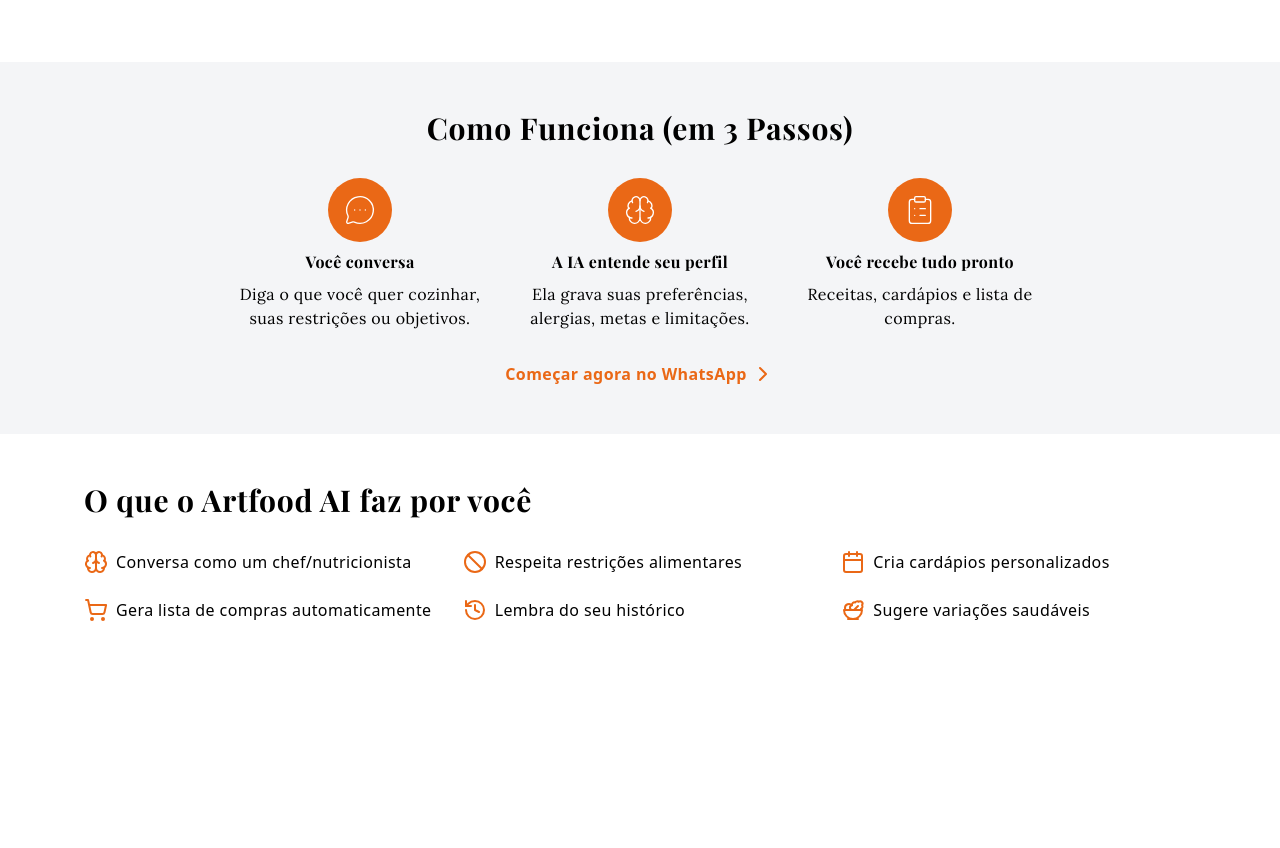
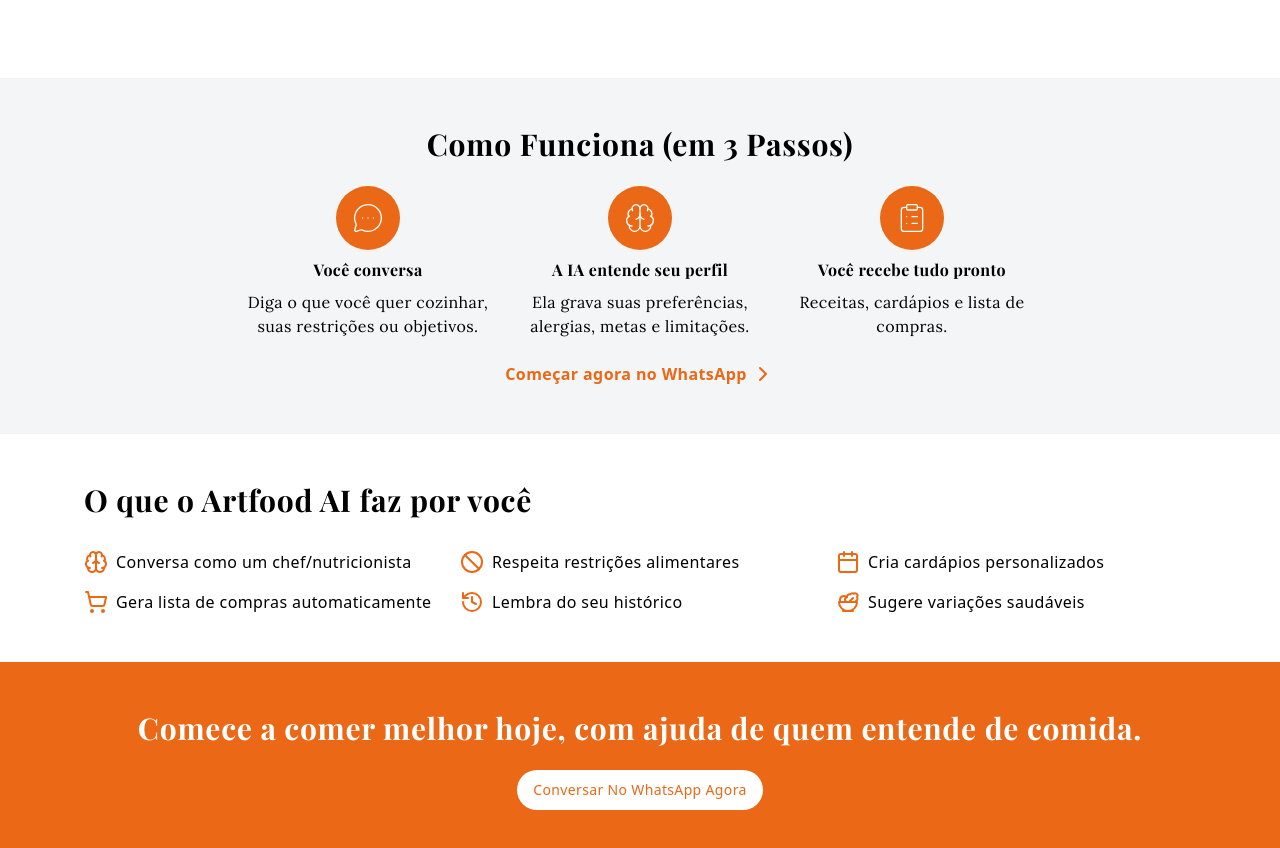
Before and after one commit to EduNunesGithub/art-food-landing-page, a Next.js app: page / in a window 1280 px wide. Shown: the part 338-1186 px from the top of the page. Before the commit the page ends 1008 px from the top, so only its background shows below. Built offline with nearby package versions, Linux system fonts and the light colour scheme.

Commit message:
feat(component): contact cta section

```diff
--- a/src/app/page.tsx
+++ b/src/app/page.tsx
@@ -1,4 +1,5 @@
 import { Benefits } from "@/components/benefits";
+import { ContactCta } from "@/components/contact-cta";
 import { Hero } from "@/components/hero";
 import { HowItWorks } from "@/components/how-it-works";
 
@@ -22,6 +23,12 @@
           <Benefits />
         </div>
       </section>
+
+      <section className="bg-primary flex items-center justify-center px-6 py-12 w-full">
+        <div className="flex items-center max-w-278 w-full">
+          <ContactCta />
+        </div>
+      </section>
     </main>
   );
 }
--- a/src/components/benefits/index.tsx
+++ b/src/components/benefits/index.tsx
@@ -80,7 +80,7 @@
 
     <motion.ul
       className={twMerge(
-        "auto-rows-min gap-6 grid grid-cols-1 items-start justify-items-center w-full",
+        "auto-rows-min gap-4 grid grid-cols-1 items-start justify-items-center w-full",
         "min-[30rem]:grid-cols-2",
         "min-[60rem]:grid-cols-3",
       )}
--- /dev/null
+++ b/src/components/contact-cta/index.tsx
@@ -0,0 +1,66 @@
+"use client";
+
+import { motion } from "motion/react";
+import { Button } from "@/components/ui/button";
+
+export const ContactCta = () => (
+  <motion.article
+    className="flex flex-col gap-6 items-center text-center w-full"
+    initial="hidden"
+    variants={{
+      hidden: {},
+      visible: { transition: { staggerChildren: 0.25 } },
+    }}
+    viewport={{ once: true }}
+    whileInView="visible"
+  >
+    <motion.h2
+      className="text-white"
+      variants={{
+        hidden: {
+          filter: "blur(0.25rem)",
+          opacity: 0,
+          x: -24,
+        },
+        visible: {
+          filter: "blur(0rem)",
+          opacity: 1,
+          transition: {
+            duration: 1,
+            ease: "anticipate",
+          },
+          x: 0,
+        },
+      }}
+    >
+      Comece a comer melhor hoje, com ajuda de quem entende de comida.
+    </motion.h2>
+
+    <motion.div
+      variants={{
+        hidden: {
+          filter: "blur(0.25rem)",
+          opacity: 0,
+          x: 24,
+        },
+        visible: {
+          filter: "blur(0rem)",
+          opacity: 1,
+          transition: {
+            duration: 1,
+            ease: "anticipate",
+          },
+          x: 0,
+        },
+      }}
+    >
+      <Button
+        asLink
+        className="bg-white capitalize rounded-full text-primary"
+        href="#"
+      >
+        Conversar no WhatsApp agora
+      </Button>
+    </motion.div>
+  </motion.article>
+);
--- a/src/components/hero/index.tsx
+++ b/src/components/hero/index.tsx
@@ -6,7 +6,7 @@
 export const Hero = () => (
   <article className="flex flex-col py-20 text-black w-full">
     <motion.div
-      className="flex flex-col gap-4 max-w-128 w-full"
+      className="flex flex-col gap-6 max-w-128 w-full"
       initial={{ opacity: 0 }}
       viewport={{ once: true }}
       whileInView={{ opacity: 1 }}
--- a/src/components/how-it-works/index.tsx
+++ b/src/components/how-it-works/index.tsx
@@ -10,8 +10,6 @@
 import { motion } from "motion/react";
 import { twMerge } from "tailwind-merge";
 import { Item, ItemProps } from "@/components/how-it-works/item";
-
-const BLOCK_DELAY = 0.25;
 
 const items: Omit<ItemProps, "baseDelay">[] = [
   {
@@ -33,7 +31,7 @@
 
 export const HowItWorks = () => (
   <motion.article
-    className="flex flex-col gap-8 items-center text-black w-full"
+    className="flex flex-col gap-6 items-center text-black w-full"
     initial="hidden"
     variants={{
       hidden: {},
@@ -65,7 +63,7 @@
     </motion.h2>
 
     <motion.ul
-      className="flex flex-wrap gap-6 items-center justify-center w-full"
+      className="flex flex-wrap gap-4 items-center justify-center w-full"
       variants={{
         hidden: { opacity: 0 },
         visible: {
```
